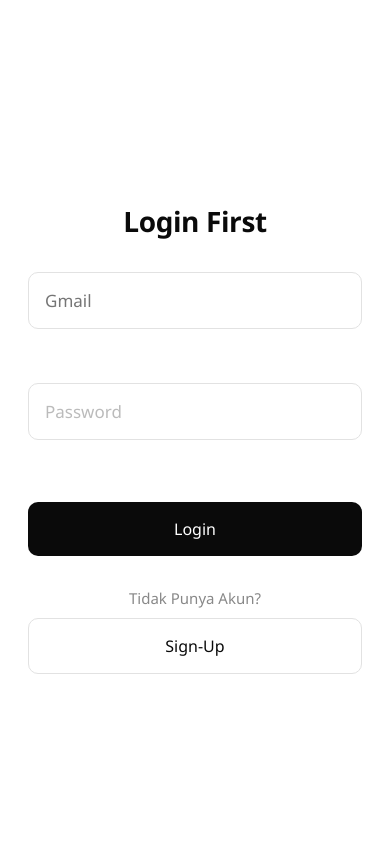
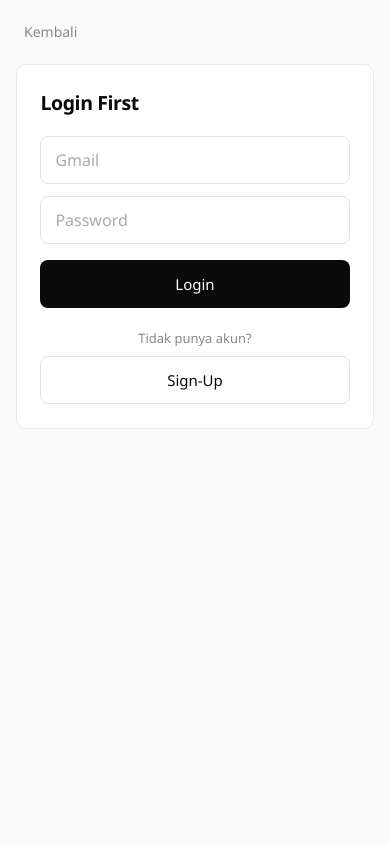
Before and after one commit to Raditya808/Javascript-Dictionary-Login-tester, a Flask app: page /login in a window 390 px wide. Run offline with Flask 3, Linux system fonts and the light colour scheme.

Commit message:
for phone

```diff
--- a/templates/Login-form/tes_log.html
+++ b/templates/Login-form/tes_log.html
@@ -1,8 +1,8 @@
 <!DOCTYPE html>
-<html lang="en">
+<html lang="id">
   <head>
     <meta charset="UTF-8">
-    <meta name="viewport" content="width=device-width, initial-scale=1">
+    <meta name="viewport" content="width=device-width, initial-scale=1, viewport-fit=cover">
     <title>/login</title>
     <style>
 * {
@@ -10,53 +10,81 @@
     padding: 0;
     box-sizing: border-box;
 }
+
+html {
+    -webkit-text-size-adjust: 100%;
+}
+
 body {
     font-family: 'Segoe UI', system-ui, -apple-system, sans-serif;
     background: #fafafa;
     min-height: 100vh;
+    min-height: 100dvh;           /* tinggi layar HP yang akurat (bar browser diperhitungkan) */
     display: flex;
     align-items: center;
     justify-content: center;
-    padding: 16px;
+    padding: clamp(16px, 4vw, 32px);
+    padding-top: 64px;            /* ruang untuk tombol Kembali */
 }
+
+/* ====== TOMBOL KEMBALI ====== */
+.back-btn {
+    position: fixed;
+    top: 12px;
+    left: 12px;
+    padding: 10px 12px;           /* area sentuh min. ~44px */
+    font-size: 14px;
+    color: #888;
+    text-decoration: none;
+    transition: color 0.15s ease;
+}
+.back-btn:hover {
+    color: #0a0a0a;
+}
+
+/* ====== KARTU LOGIN ====== */
 .main {
     background: #fff;
     border-radius: 12px;
-    padding: 48px 40px;
-    max-width: 380px;
+    border: 1px solid #e8e8e8;
     width: 100%;
-    border: 1px solid #e8e8e8;
+    max-width: 400px;
+    padding: clamp(24px, 6vw, 44px) clamp(20px, 6vw, 40px);
     animation: fadeUp 0.4s ease both;
 }
+
 @keyframes fadeUp {
-    from {
-        opacity: 0;
-        transform: translateY(16px);
+    from { opacity: 0; transform: translateY(16px); }
+    to   { opacity: 1; transform: translateY(0); }
 }
-    to {
-        opacity: 1;
-        transform: translateY(0);
+
+@media (prefers-reduced-motion: reduce) {
+    .main { animation: none; }
 }
-}
+
 h1 {
-    font-size: 22px;
+    font-size: clamp(19px, 5vw, 22px);
     font-weight: 700;
     color: #0a0a0a;
-    margin-bottom: 28px;
+    margin-bottom: clamp(18px, 5vw, 28px);
     letter-spacing: -0.4px;
 }
+
+/* ====== FORM ====== */
 .main-content form {
     display: flex;
     flex-direction: column;
     gap: 12px;
 }
+
 #form-gmail,
 #form-password {
     width: 100%;
-    padding: 11px 14px;
+    height: 48px;
+    padding: 0 14px;
     border-radius: 8px;
     border: 1px solid #e2e2e2;
-    font-size: 16px; /* 16px agar tidak zoom otomatis di iOS Safari */
+    font-size: 16px;              /* 16px supaya iOS Safari tidak zoom otomatis */
     font-family: inherit;
     color: #0a0a0a;
     background: #fff;
@@ -68,160 +96,107 @@ h1 {
     border-color: #0a0a0a;
     box-shadow: 0 0 0 3px rgba(10, 10, 10, 0.06);
 }
-#form-input::placeholder,
+#form-gmail::placeholder,
 #form-password::placeholder {
-    color: #bbb;
+    color: #aaa;
 }
-button[type="button"] {
+
+/* ====== TOMBOL ====== */
+.btn-login,
+.btn-signup {
+    display: flex;
+    align-items: center;
+    justify-content: center;
     width: 100%;
-    padding: 12px 20px;
-    margin-top: 4px;
+    height: 48px;
     border-radius: 8px;
-    border: none;
-    background: #0a0a0a;
-    color: #fff;
     font-size: 15px;
     font-weight: 500;
     font-family: inherit;
     cursor: pointer;
+    text-decoration: none;
     transition: background 0.15s ease, transform 0.1s ease;
+    -webkit-tap-highlight-color: transparent;
 }
-button[type="button"]:hover {
-    background: #222;
+.btn-login {
+    margin-top: 4px;
+    border: none;
+    background: #0a0a0a;
+    color: #fff;
 }
-button[type="button"]:active {
+.btn-login:hover { background: #222; }
+
+.btn-signup {
+    border: 1px solid #e2e2e2;
+    background: #fff;
+    color: #0a0a0a;
+}
+.btn-signup:hover { background: #f5f5f5; }
+
+.btn-login:active,
+.btn-signup:active {
     transform: scale(0.98);
 }
-a {
-    text-decoration: none;
+
+a:focus-visible,
+button:focus-visible {
+    outline: 2px solid #0a0a0a;
+    outline-offset: 2px;
 }
+
+/* ====== NAVIGASI SIGN-UP ====== */
 .main-navigation {
-    margin-top: 4px;
+    margin-top: 20px;
     text-align: center;
 }
 .main-navigation p {
     font-size: 13px;
     color: #888;
     line-height: 1.6;
-}
-.main-navigation button {
-    width: 100%;
-    padding: 12px 20px;
-    margin-top: 8px;
-    border-radius: 8px;
-    border: 1px solid #e2e2e2;
-    background: #fff;
-    color: #0a0a0a;
-    font-size: 14px;
-    font-weight: 500;
-    font-family: inherit;
-    cursor: pointer;
-    transition: background 0.15s ease, transform 0.1s ease;
-}
-.main-navigation button:hover {
-    background: #f5f5f5;
-}
-.main-navigation button:active {
-    transform: scale(0.98);
-}
-.back-button-corner {
-    all: unset;
-}
-.back-btn {
-    position: fixed;
-    top: 16px;
-    left: 16px;
-    font-size: 13px;
-    color: #888;
-    text-decoration: none;
-    transition: color 0.15s ease;
-    padding: 6px 4px; /* area sentuh lebih besar di HP */
-}
-.back-btn:hover {
-    color: #0a0a0a;
+    margin-bottom: 8px;
 }
 
-/* ====== RESPONSIVE: TABLET & HP ====== */
+/* ====== HP KECIL ====== */
 @media (max-width: 480px) {
     body {
-        padding: 0;
-        align-items: stretch;
-        justify-content: flex-start;
+        align-items: flex-start;  /* kartu mulai dari atas, tidak melayang di tengah saat keyboard muncul */
+        padding-top: 64px;
     }
     .main {
-        padding: 72px 28px 40px;
-        border-radius: 0;
-        max-width: 100%;
-        width: 100%;
-        min-height: 100vh;
-        border: none;
-        display: flex;
-        flex-direction: column;
-        justify-content: center;
-    }
-    h1 {
-        font-size: 28px;
-        margin-bottom: 32px;
-        text-align: center;
-    }
-    .main-content form {
-        gap: 16px;
-    }
-    #form-gmail,
-    #form-password {
-        padding: 16px 16px;
-        font-size: 17px;
         border-radius: 10px;
-    }
-    button[type="button"],
-    .main-navigation button {
-        padding: 16px 20px;
-        font-size: 16px;
-        border-radius: 10px;
-        margin-top: 8px;
-    }
-    .main-navigation p {
-        font-size: 15px;
-        margin-top: 8px;
-    }
-    .back-btn {
-        top: 20px;
-        left: 20px;
-        font-size: 15px;
-        padding: 8px 10px;
     }
 }
 
-/* Layar sangat kecil (HP lama / lipat) */
-@media (max-width: 320px) {
-    .main {
-        padding: 64px 20px 32px;
-    }
-    h1 {
-        font-size: 24px;
+/* ====== HP LANDSCAPE (layar pendek) ====== */
+@media (max-height: 500px) {
+    body {
+        align-items: flex-start;
+        padding-top: 56px;
     }
 }
     </style>
   </head>
   <body>
 
-    <button class="back-button-corner">
-      <a href="{{url_for('home')}}" class="back-btn">Kembali</a>
-    </button>
+    <a href="{{ url_for('home') }}" class="back-btn">Kembali</a>
+
     <div class="main">
       <h1>Login First</h1>
       <div class="main-content">
         <form>
-            <input type="text" id='form-gmail' placeholder="Gmail" required><br>
-              <input type="password" id='form-password' placeholder="Password" required><br>
-              <button type="button" onclick="formlog()">Login</button>
+          <input type="text" id="form-gmail" placeholder="Gmail" inputmode="email" autocomplete="email" required>
+          <input type="password" id="form-password" placeholder="Password" autocomplete="current-password" required>
+          <button type="button" class="btn-login" onclick="formlog()">Login</button>
         </form>
-              <br>
+
         <div class="main-navigation">
-            <p>Tidak Punya Akun? <a href="{{url_for('sign')}}"><br><button>Sign-Up</button></a></p>
+          <p>Tidak punya akun?</p>
+          <a href="{{ url_for('sign') }}" class="btn-signup">Sign-Up</a>
         </div>
-          <script src='{{url_for('static',filename="js/script.js")}}'></script>
+
+        <script src="{{ url_for('static', filename='js/script.js') }}"></script>
       </div>
     </div>
+
   </body>
 </html>
```
Also changed, not shown: main.py (+13 -1 lines), route_navigation.py (+53 -26 lines), templates/Sign-up-form/sign-up.html (+108 -80 lines). Lines whose indentation alone changed are shown as unchanged.
